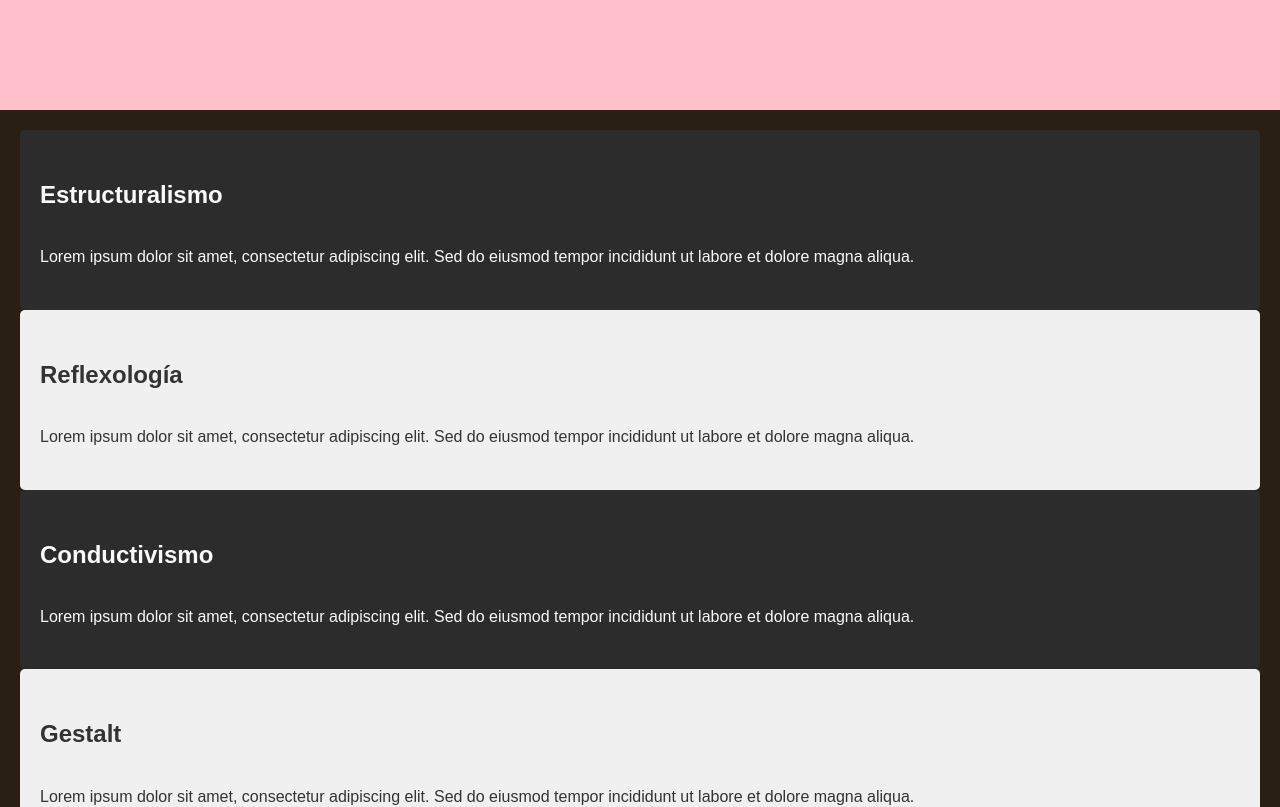
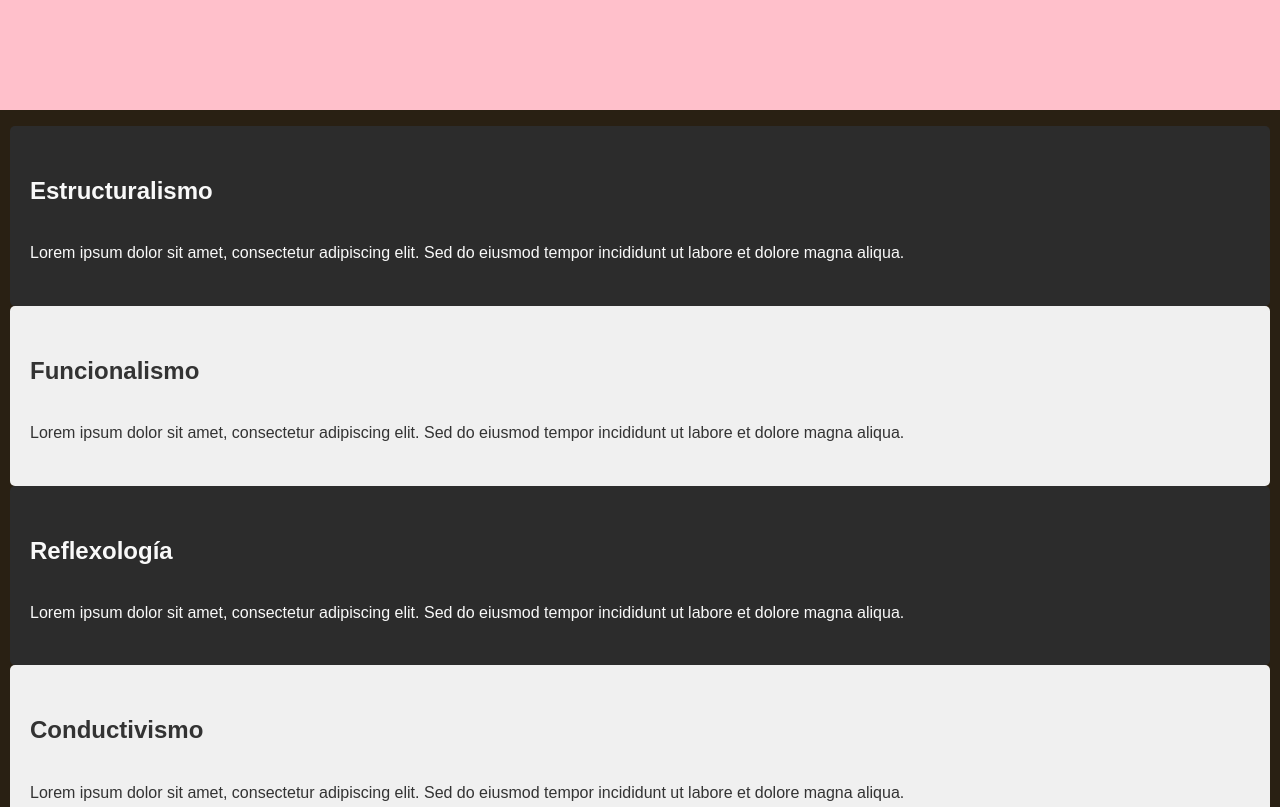
Before and after one commit to ruggeeee/EscuelasDeLaPsicologia, a React (Create React App) app: page / in a window 1280 px wide. Shown: the part 860-1667 px from the top of the page. Built offline with nearby package versions, Linux system fonts and the light colour scheme.

Commit message:
base version 1

```diff
--- a/src/App.css
+++ b/src/App.css
@@ -111,7 +111,7 @@ footer {
 
 .content {
     margin: 10px; /* Ajustar el margen alrededor del contenido */
-    margin-top: 100vh; /* Asegurar que el contenido comience después del encabezado */
+    margin-top: 2vh; /* Asegurar que el contenido comience después del encabezado */
 }
 
 .content section:nth-child(odd) {
--- a/src/components/Content.js
+++ b/src/components/Content.js
@@ -3,11 +3,16 @@ import { FaBars } from 'react-icons/fa'; // Importar el ícono
 
 const Content = ({ toggleSidebar }) => {
     return (
-        <div className="content" style={{ margin: '20px' }}> {/* Agregar margen al contenedor */}
+        <div className="content"> {/* Eliminar estilo en línea */}
             <FaBars style={{ position: 'fixed', top: '20px', left: '20px', cursor: 'pointer' }} onClick={toggleSidebar} /> {/* Ícono para mostrar/ocultar */}
 
             <section id="estructuralismo">
                 <h2>Estructuralismo</h2>
+                <p>Lorem ipsum dolor sit amet, consectetur adipiscing elit. Sed do eiusmod tempor incididunt ut labore et dolore magna aliqua.</p>
+            </section>
+
+            <section id="funcionalismo">
+                <h2>Funcionalismo</h2>
                 <p>Lorem ipsum dolor sit amet, consectetur adipiscing elit. Sed do eiusmod tempor incididunt ut labore et dolore magna aliqua.</p>
             </section>
 
--- a/src/components/Sidebar.js
+++ b/src/components/Sidebar.js
@@ -14,6 +14,7 @@ const Sidebar = ({ toggleSidebar, isVisible }) => {
             <ul style={{ display: 'flex', justifyContent: 'space-around', padding: '0', listStyleType: 'none' }}>
                 <li><button className="sidebar-link" onClick={() => scrollToSection('universidad-uflo')}>Presentación</button></li>
                 <li><button className="sidebar-link" onClick={() => scrollToSection('estructuralismo')}>Estructuralismo</button></li>
+                <li><button className="sidebar-link" onClick={() => scrollToSection('funcionalismo')}>Funcionalismo</button></li>
                 <li><button className="sidebar-link" onClick={() => scrollToSection('reflexologia')}>Reflexología</button></li>
                 <li><button className="sidebar-link" onClick={() => scrollToSection('conductivismo')}>Conductivismo</button></li>
                 <li><button className="sidebar-link" onClick={() => scrollToSection('gestalt')}>Gestalt</button></li>
```
